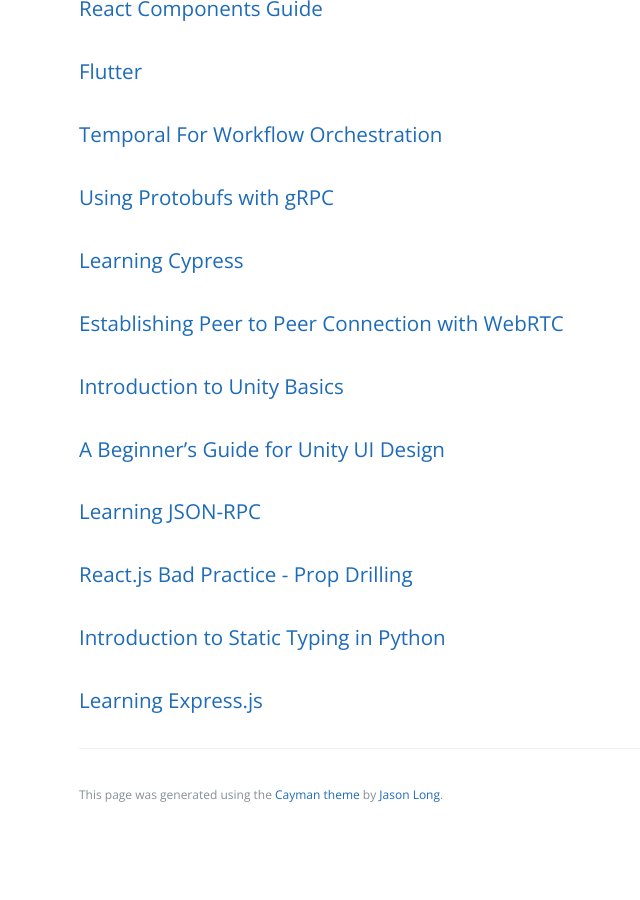
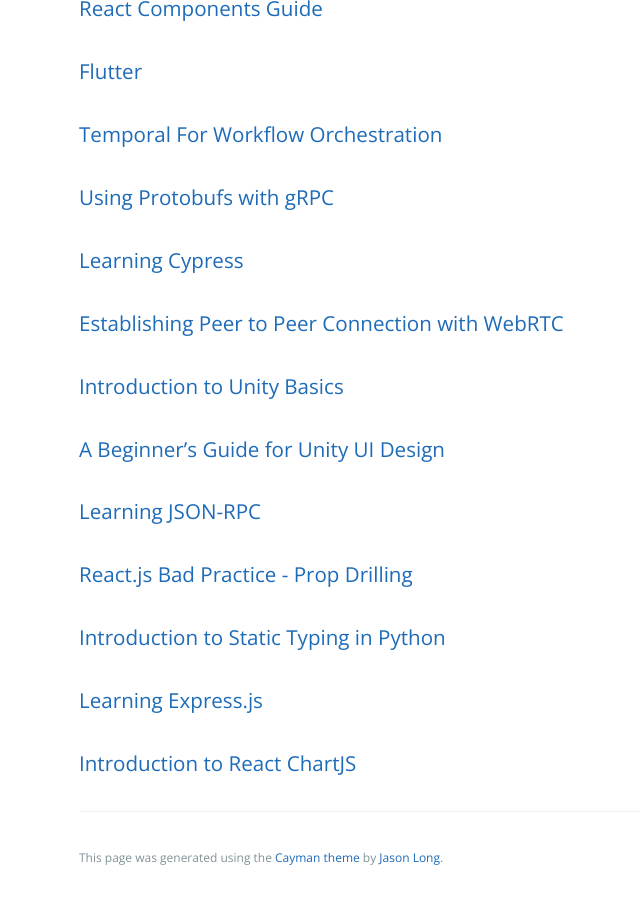
Before and after one commit to learning-software-engineering/learning-software-engineering.github.io, a Jekyll site: the page built from Topics/Tech_Stacks.md, in a window 1280 px wide and 900 px high, scrolled down 1485 px. Shown: the whole window, without its empty margins (145-785 px from the left). Built offline with Jekyll 4.4.1, drawn with Linux system fonts in a browser that asks for light colours; our own code applies the rules of GitHub Pages for plain Markdown files; before the commit the page ends 2322 px from its top, so only the background shows below that.

Commit message:
updated tech stack md

```diff
--- a/Topics/Tech_Stacks.md
+++ b/Topics/Tech_Stacks.md
@@ -29,3 +29,4 @@
 ### [React.js Bad Practice - Prop Drilling](./Tech_Stacks/React_Prop_Drilling.md)
 ### [Introduction to Static Typing in Python](./Tech_Stacks/Python_Static_Typing.md)
 ### [Learning Express.js](./Tech_Stacks/Express.md)
+### [Introduction to React ChartJS](./Tech_Stacks/ReactChartJS.md)
```
